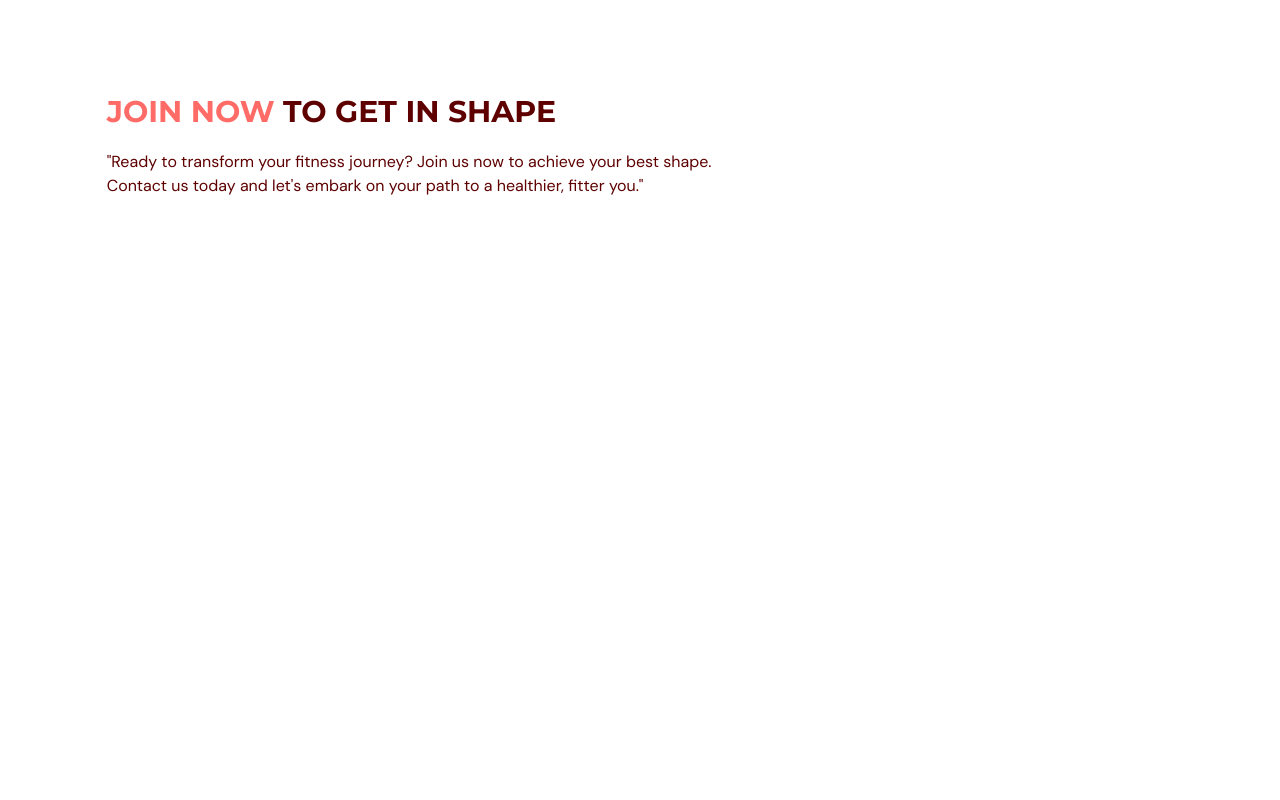
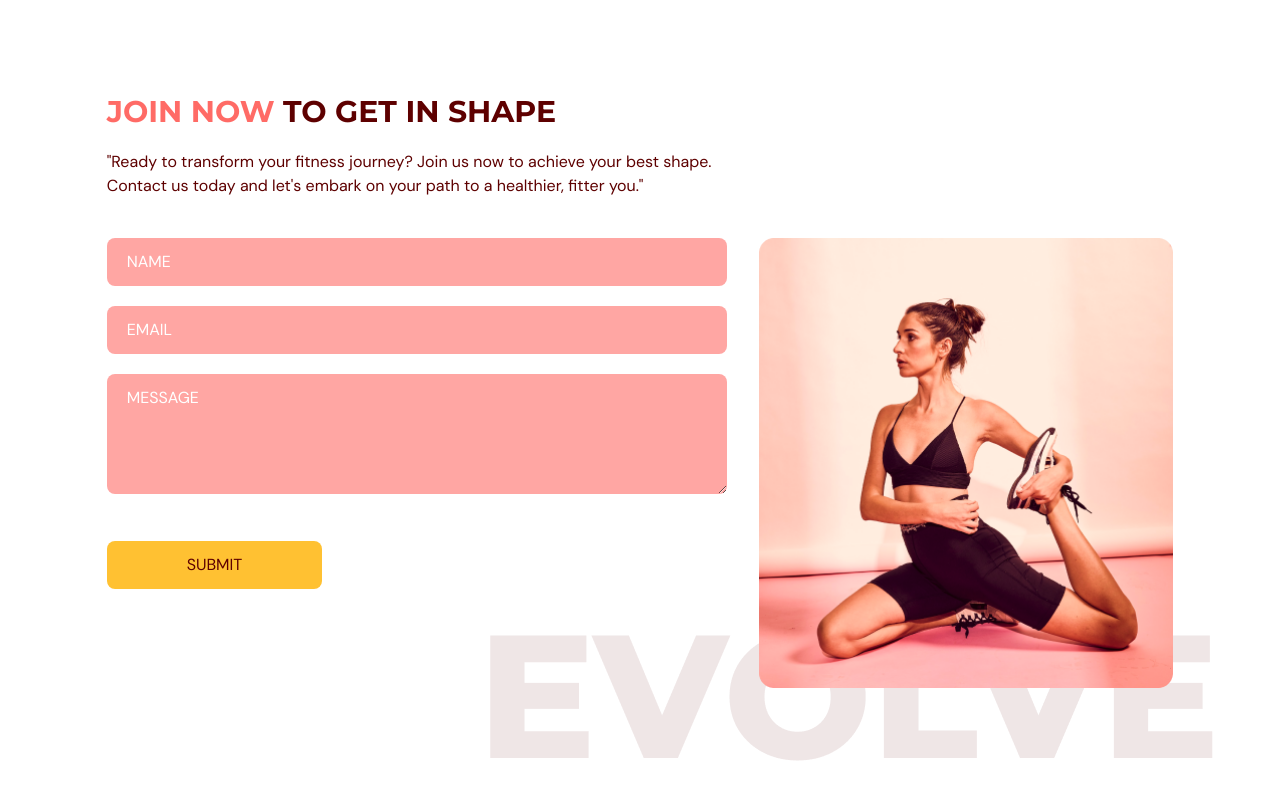
Before and after one commit to Corinto23/tsxone, a React (Vite) app: page / in a window 1280 px wide. Shown: the part 2992-3792 px from the top of the page. Before the commit the page ends 3338 px from the top, so only its background shows below. Built offline with nearby package versions, Linux system fonts and the light colour scheme.

Commit message:
completed contact us form

```diff
--- a/src/scenes/contactUs/index.tsx
+++ b/src/scenes/contactUs/index.tsx
@@ -9,6 +9,22 @@
 };
 
 const ContactUs = ({ setSelectedPage }: Props) => {
+  const inputStyles = `mb-5 w-full rounded-lg bg-primary-300
+  px-5 py-3 placeholder-white`;
+
+  const {
+    register,
+    trigger,
+    formState: { errors },
+  } = useForm();
+
+  const onSubmit = async (e: any) => {
+    const isValid = await trigger();
+    if (!isValid) {
+      e.preventDefault();
+    }
+  };
+
   return (
     <section id="contactus" className="mx-auto w-5/6 pb-32 pt-24">
       <motion.div
@@ -35,6 +51,105 @@
             healthier, fitter you."
           </p>
         </motion.div>
+
+        {/* FORM AND IMAGE */}
+        <div className="mt-10 justify-between gap-8 md:flex">
+          <motion.div
+            className="mt-10 basis-3/5 md:mt-0"
+            initial="hidden"
+            whileInView="visible"
+            viewport={{ once: true, amount: 0.5 }}
+            transition={{ duration: 0.5 }}
+            variants={{
+              hidden: { opacity: 0, y: 50 },
+              visible: { opacity: 1, y: 0 },
+            }}
+          >
+            <form
+              target="_blank"
+              onSubmit={onSubmit}
+              action="https://formsubmit.co/fa23d52e06797562b9d6a3d9f3c40ca0"
+              method="POST"
+            >
+              <input
+                className={inputStyles}
+                type="text"
+                placeholder="NAME"
+                {...register("name", {
+                  required: true,
+                  maxLength: 100,
+                })}
+              />
+              {errors.name && (
+                <p className="mt-1 text-primary-500">
+                  {errors.name.type === "required" && "This field is required."}
+                  {errors.name.type === "maxLength" &&
+                    "Max length is 100 char."}
+                </p>
+              )}
+              <input
+                className={inputStyles}
+                type="text"
+                placeholder="EMAIL"
+                {...register("email", {
+                  required: true,
+                  pattern: /^[A-Z0-9._%+-]+@[A-Z0-9.-]+\.[A-Z]{2,}$/i,
+                })}
+              />
+              {errors.email && (
+                <p className="mt-1 text-primary-500">
+                  {errors.email.type === "required" &&
+                    "This field is required."}
+                  {errors.email.type === "pattern" && "Invalid email address."}
+                </p>
+              )}{" "}
+              <textarea
+                className={inputStyles}
+                placeholder="MESSAGE"
+                rows={4}
+                cols={50}
+                {...register("message", {
+                  required: true,
+                  maxLength: 2000,
+                })}
+              />
+              {errors.message && (
+                <p className="mt-1 text-primary-500">
+                  {errors.message.type === "required" &&
+                    "This field is required."}
+                  {errors.message.type === "maxLength" &&
+                    "Max length is 2000 char."}
+                </p>
+              )}
+              <button
+                type="submit"
+                className="mt-5 rounded-lg bg-secondary-500 px-20 py-3 transition duration-500 hover:text-white"
+              >
+                SUBMIT
+              </button>
+            </form>
+          </motion.div>
+
+          <motion.div
+            className="relative mt-16 basis-2/5 md:mt-0"
+            initial="hidden"
+            whileInView="visible"
+            viewport={{ once: true, amount: 0.5 }}
+            transition={{ delay: 0.2, duration: 0.5 }}
+            variants={{
+              hidden: { opacity: 0, y: 50 },
+              visible: { opacity: 1, y: 0 },
+            }}
+          >
+            <div className="w-full before:absolute before:-bottom-20 before:-right-10 before:z-[-1] md:before:content-evolvetext">
+              <img
+                className="w-full"
+                alt="contact-us-page-graphic"
+                src={ContactUsPageGraphic}
+              />
+            </div>
+          </motion.div>
+        </div>
       </motion.div>
     </section>
   );
```
